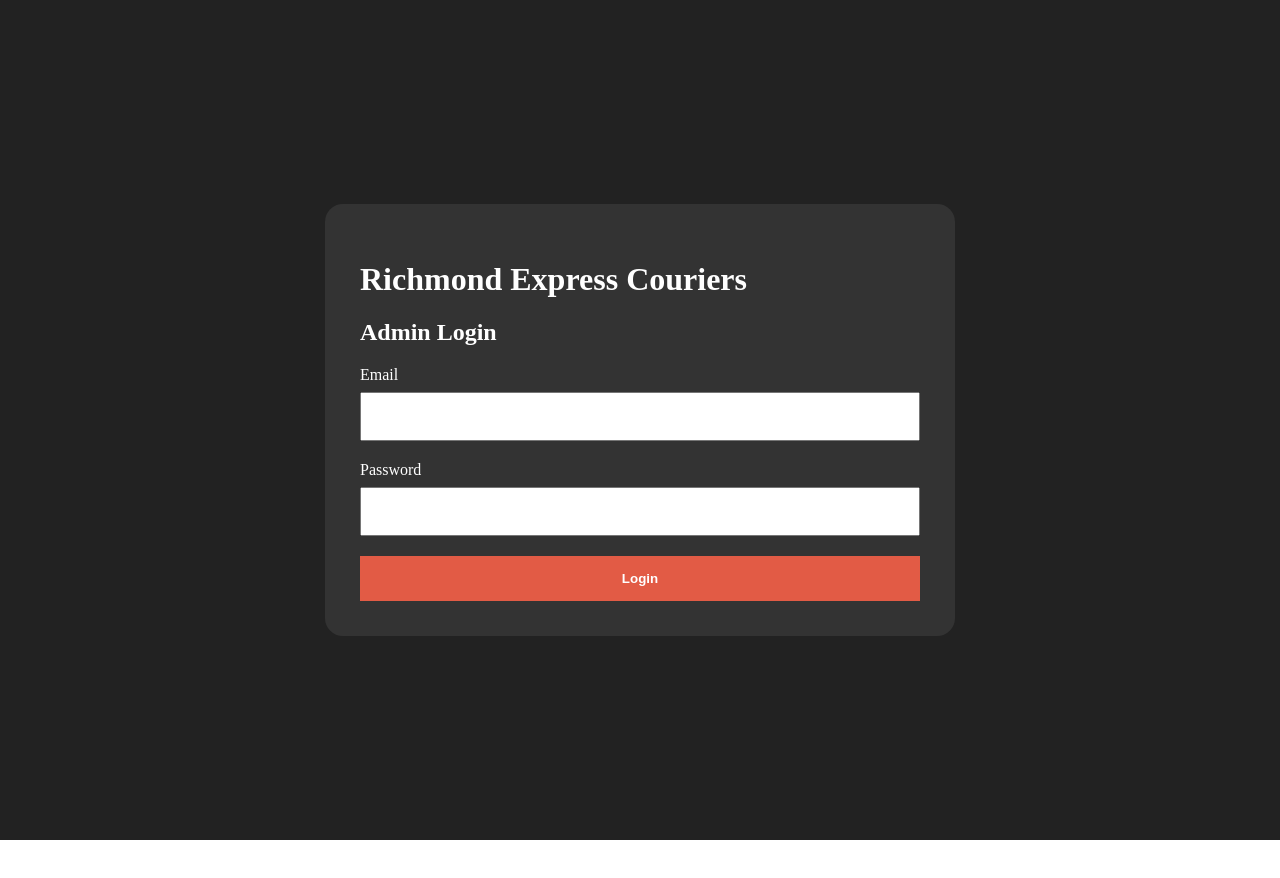
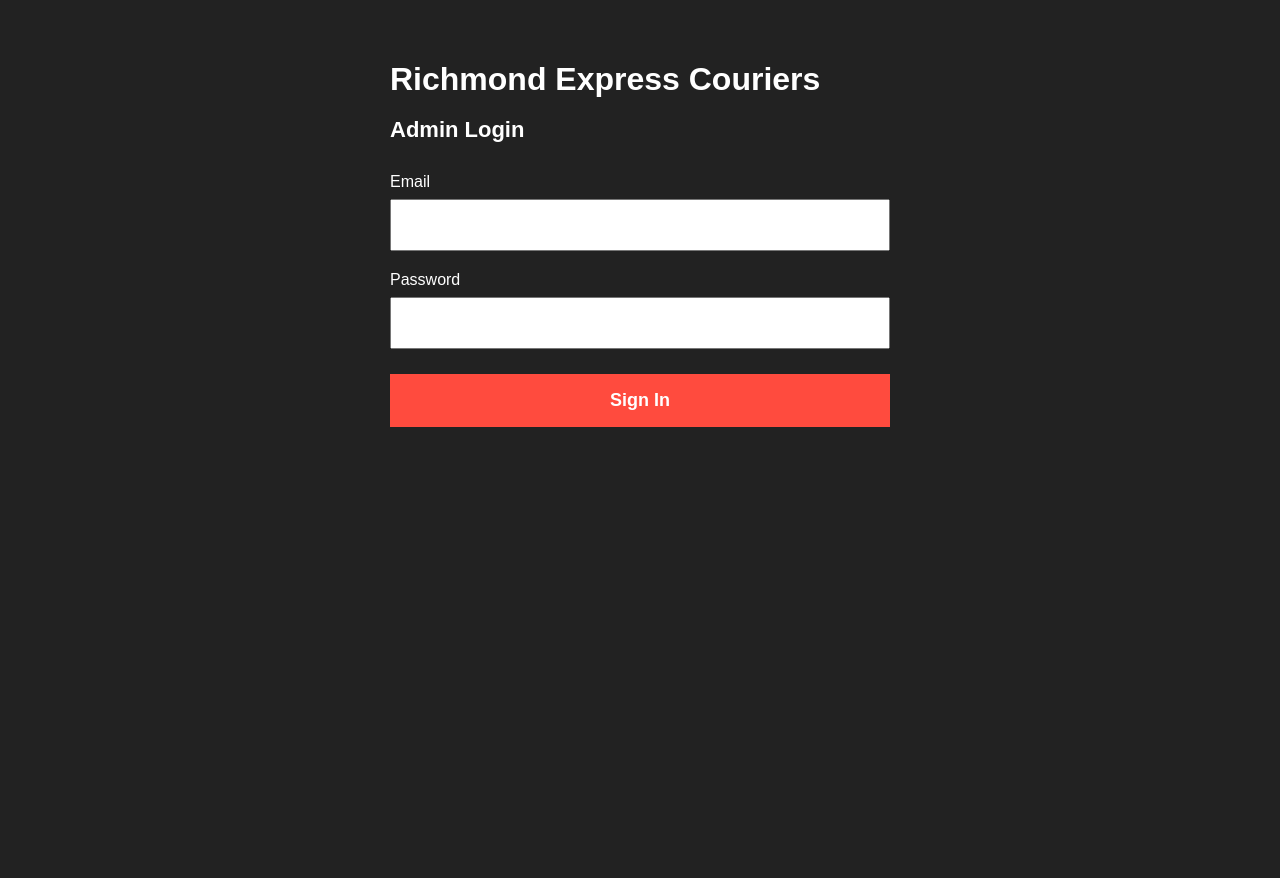
Before and after one commit to richmondexpresscouriers/richmond-express-tracking, a Next.js app: page /login in a window 1280 px wide. Before the commit the page ends 840 px from the top, so only its background shows below. Built offline with nearby package versions, Linux system fonts and the light colour scheme; no server answers.

Commit message:
fix login redirect to admin

```diff
--- a/app/login/page.js
+++ b/app/login/page.js
@@ -5,24 +5,26 @@ import { useRouter } from "next/navigation";
 import { supabase } from "../lib/supabaseClient";
 
 export default function LoginPage() {
+const router = useRouter();
+
 const [email, setEmail] = useState("");
 const [password, setPassword] = useState("");
 const [message, setMessage] = useState("");
 const [loading, setLoading] = useState(false);
-const router = useRouter();
 
 async function handleLogin(e) {
 e.preventDefault();
+
 setLoading(true);
 setMessage("");
 
 const { error } = await supabase.auth.signInWithPassword({
-email,
+email: email.trim(),
 password,
 });
 
 if (error) {
-setMessage("Incorrect email or password.");
+setMessage("Login failed: " + error.message);
 setLoading(false);
 return;
 }
@@ -34,52 +36,83 @@ return (
 <main
 style={{
 minHeight: "100vh",
-background: "#222",
-color: "white",
-display: "flex",
-justifyContent: "center",
-alignItems: "center",
-padding: "20px",
+backgroundColor: "#222",
+color: "#fff",
+padding: "40px 20px",
+fontFamily: "Arial, sans-serif",
 }}
 >
 <div
 style={{
 width: "100%",
-maxWidth: "560px",
-background: "#333",
-padding: "35px",
-borderRadius: "18px",
+maxWidth: "500px",
+margin: "0 auto",
 }}
 >
-<h1>Richmond Express Couriers</h1>
-<h2>Admin Login</h2>
+<h1
+style={{
+fontSize: "32px",
+marginBottom: "10px",
+}}
+>
+Richmond Express Couriers
+</h1>
+
+<h2
+style={{
+fontSize: "22px",
+marginBottom: "30px",
+}}
+>
+Admin Login
+</h2>
 
 <form onSubmit={handleLogin}>
-<label>Email</label>
+<label
+style={{
+display: "block",
+marginBottom: "8px",
+}}
+>
+Email
+</label>
+
 <input
 type="email"
 value={email}
 onChange={(e) => setEmail(e.target.value)}
 required
+autoComplete="email"
 style={{
 width: "100%",
+boxSizing: "border-box",
 padding: "15px",
-margin: "8px 0 20px",
-boxSizing: "border-box",
+marginBottom: "20px",
+fontSize: "16px",
 }}
 />
 
-<label>Password</label>
+<label
+style={{
+display: "block",
+marginBottom: "8px",
+}}
+>
+Password
+</label>
+
 <input
 type="password"
 value={password}
 onChange={(e) => setPassword(e.target.value)}
 required
+autoComplete="current-password"
 style={{
 width: "100%",
+boxSizing: "border-box",
 padding: "15px",
-margin: "8px 0 20px",
-boxSizing: "border-box",
+marginBottom: "25px",
+fontSize: "16px",
 }}
 />
 
@@ -88,19 +121,28 @@ type="submit"
 disabled={loading}
 style={{
 width: "100%",
-padding: "15px",
-background: "#e25b45",
-color: "white",
+padding: "16px",
+backgroundColor: "#ff4b3e",
+color: "#fff",
 border: "none",
+fontSize: "18px",
 fontWeight: "bold",
 cursor: "pointer",
 }}
 >
-{loading ? "Signing in..." : "Login"}
+{loading ? "Signing in..." : "Sign In"}
 </button>
+</form>
 
-{message && <p>{message}</p>}
-</form>
+{message && (
+<p
+style={{
+marginTop: "20px",
+}}
+>
+{message}
+</p>
+)}
 </div>
 </main>
 );
```
